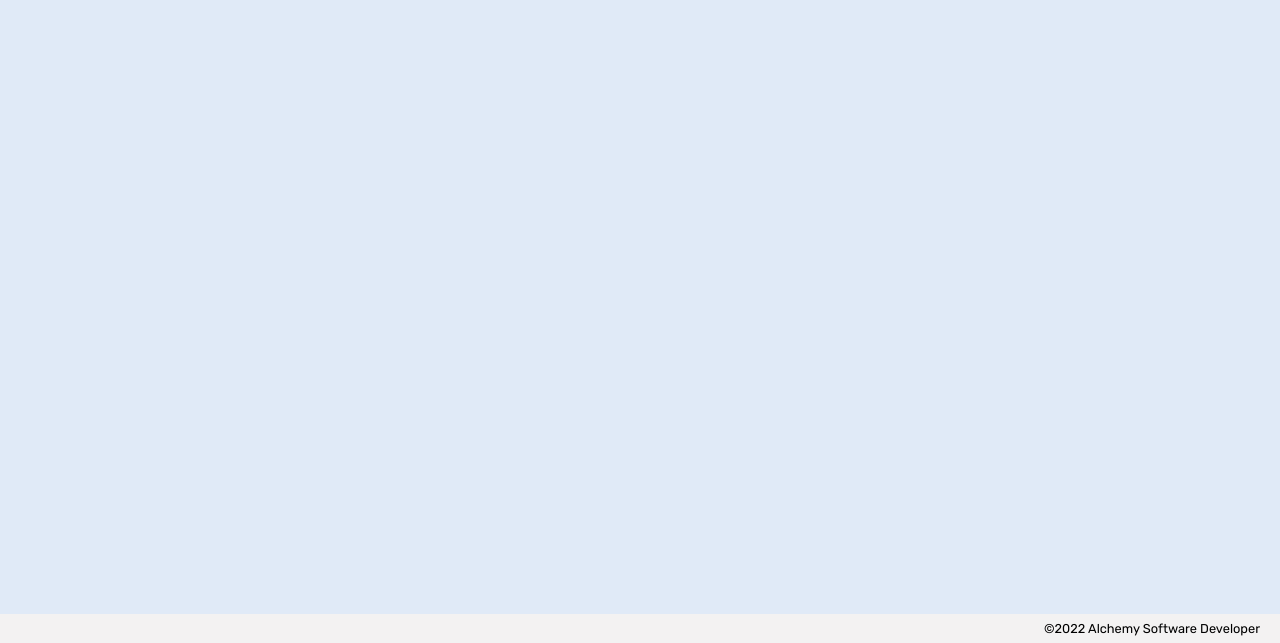
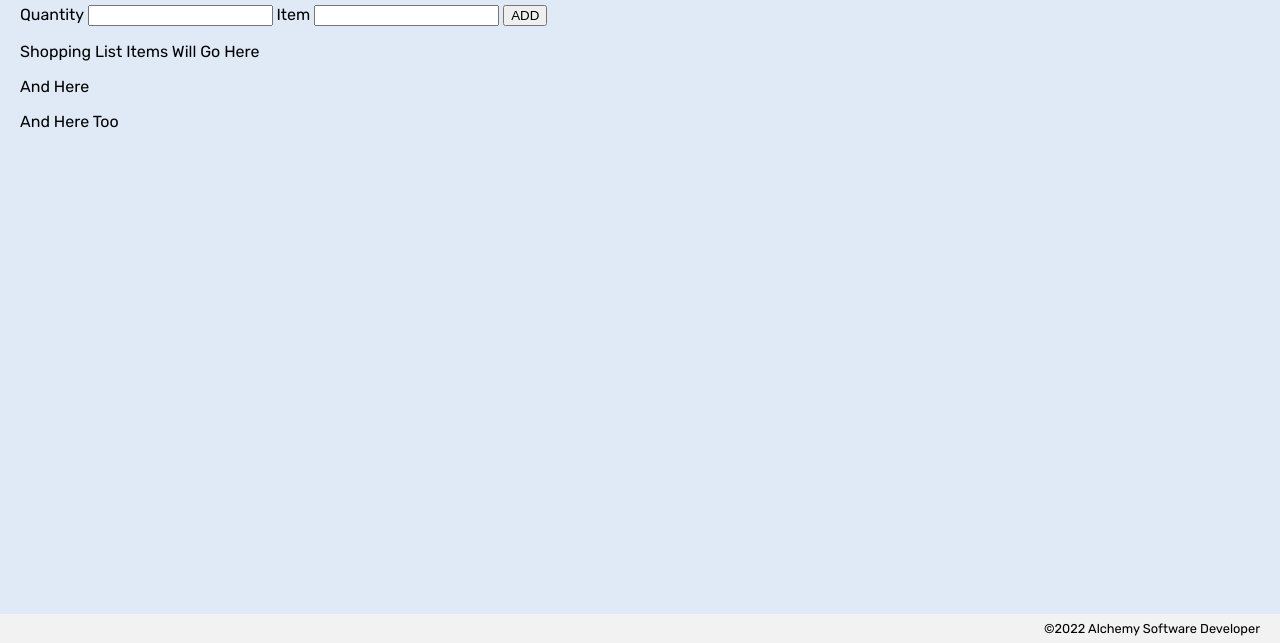
Before and after one commit to andrewjamesboyle/fs-shopping-list, a plain HTML site: page index.html in a window 1280 px wide. Shown: the part 157-800 px from the top of the page. Drawn offline with nearby package versions, Linux system fonts and the light colour scheme.

Commit message:
html hardcode done

```diff
--- a/index.html
+++ b/index.html
@@ -26,7 +26,19 @@
     </header>
 
     <main>
-
+        <h1>Shopping List</h1>
+        <form id="form">
+            <label>Quantity</label>
+            <input name="quantity" />
+            <label>Item</label>
+            <input name="item" />
+            <button>ADD</button>
+        </form>
+        <div id="list-container">
+            <p>Shopping List Items Will Go Here</p>
+            <p>And Here</p>
+            <p>And Here Too</p>
+        </div>
     </main>
 
     <footer>&copy;2022 Alchemy Software Developer</footer>
```
